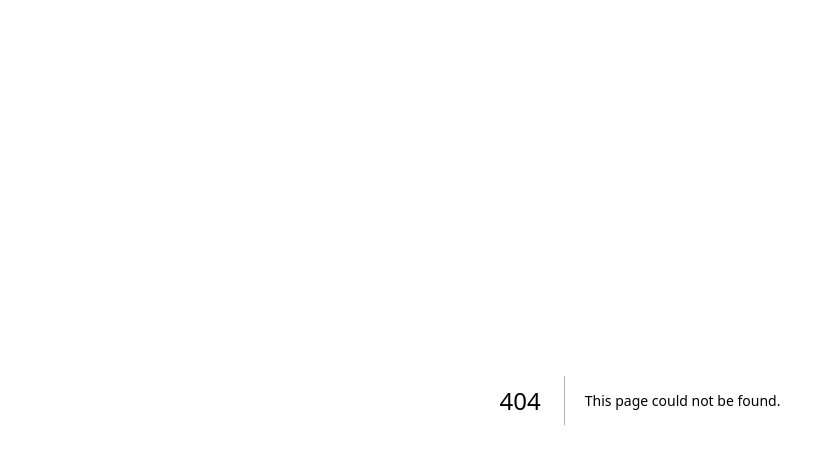
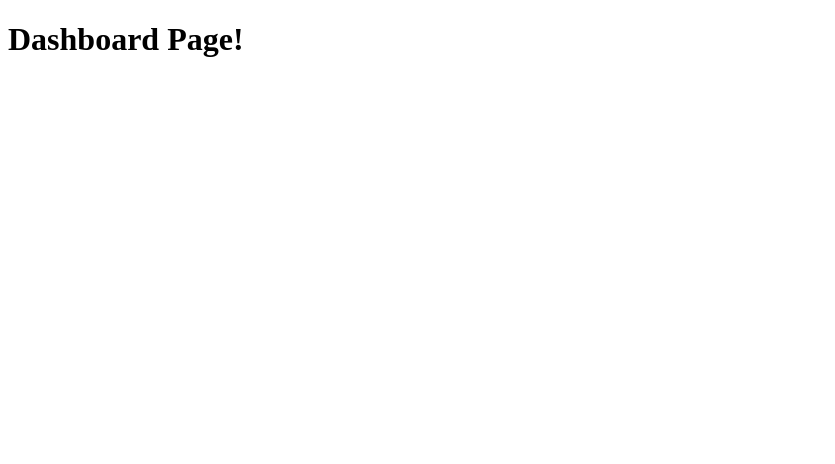
Before and after one commit to mattenistl/ChatGPTNexus, a Next.js app in the folder frontend/: page /dashboard in a window 1280 px wide. Before the commit this address had no page. Shown: the top 464 px of the page, without its empty margins (0-835 px from the left). Built offline with nearby package versions, Linux system fonts and the light colour scheme.

Commit message:
Add Berry demo dashboard page

```diff
--- /dev/null
+++ b/frontend/src/pages/dashboard.tsx
@@ -0,0 +1,12 @@
+// Demo dashboard page from Berry
+import { NextHad } from 'next/head';
+
+function Dashboard() {
+  return (
+    <div>
+      <h1>Dashboard Page!</h1>
+    </div>
+  );
+}
+
+export default Dashboard;
```
